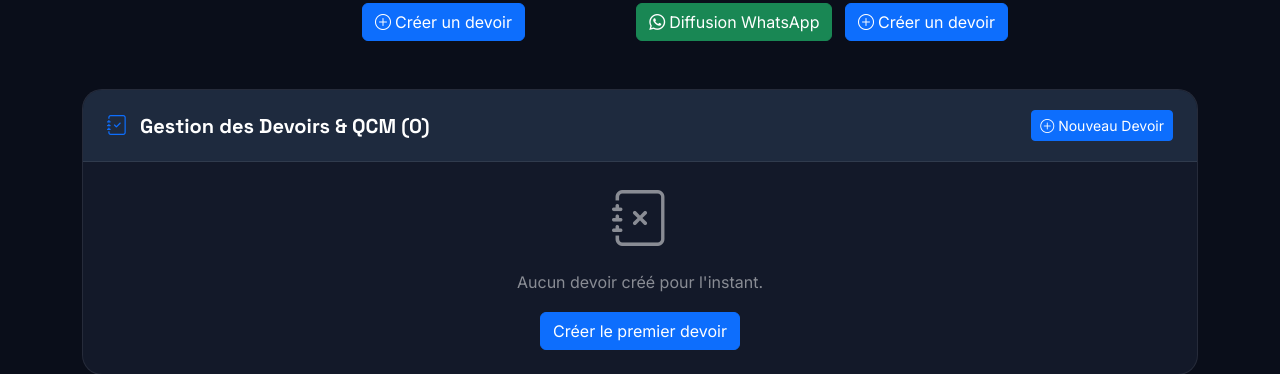
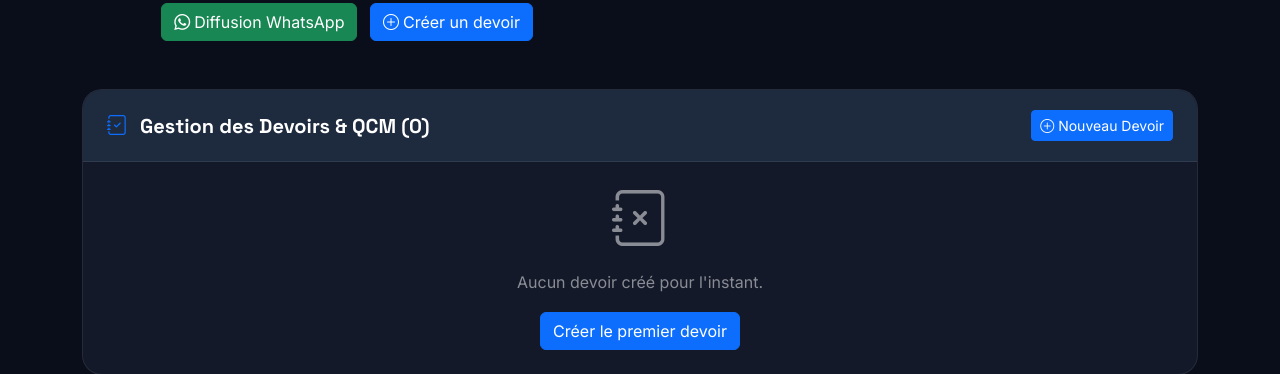
Before and after one commit to germaintraore/come_to_come, a Django app: page /admin-panel/ in a window 1280 px wide. Shown: the part 250-624 px from the top of the page. Run offline with Django 5.2, Linux system fonts and the light colour scheme; the visitor is signed in with stand-in values (Sample User, id 1); data comes from the database, SQL or seed files in the repository; data that the repository does not hold is empty.

Commit message:
apres modification correct des presentations puis supprimer du placement du bouton creer devoir

```diff
--- a/config/settings.py
+++ b/config/settings.py
@@ -131,6 +131,7 @@ AUTH_PASSWORD_VALIDATORS = [
     {'NAME': 'django.contrib.auth.password_validation.NumericPasswordValidator'},
 ]
 
+DEFAULT_CHARSET='utf-8'
 LANGUAGE_CODE = 'fr-fr'
 TIME_ZONE = 'Africa/Ouagadougou'
 USE_I18N = True
--- a/templates/accounts/admin_dashboard.html
+++ b/templates/accounts/admin_dashboard.html
@@ -39,13 +39,6 @@
           <a href="{% url 'tableau_de_bord' %}" class="btn btn-secondary-ctc">
             <i class="bi bi-arrow-left me-1"></i>Mon espace
           </a>
-        </div>
-        <div class="col-md-5 text-md-end mt-3 mt-md-0">
-          <a href="{% url 'creer_devoir' %}" class="btn btn-primary me-2">
-            <i class="bi bi-plus-circle me-1"></i>Créer un devoir
-          </a>
-
-
         </div>
         <div class="col-md-5 text-md-end mt-3 mt-md-0">
           <!-- Bouton Diffusion WhatsApp -->
```
Also changed, not shown: 1 other file.
